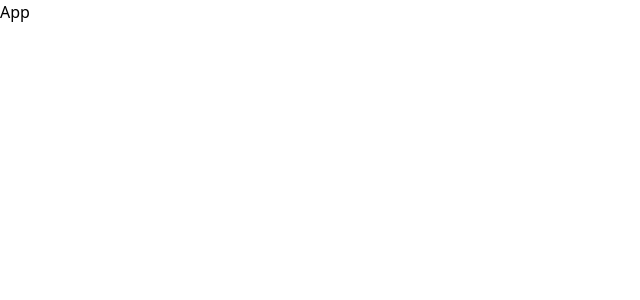
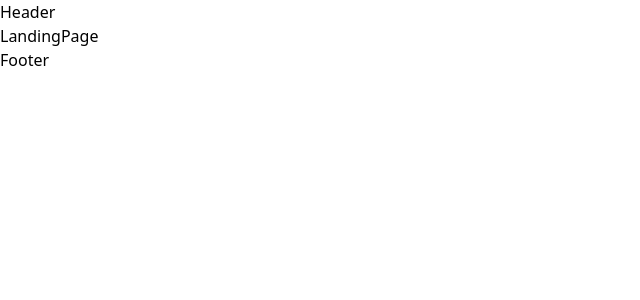
Before and after one commit to sanjiban-dey-2000/HealNow, a React (Vite) app in the folder frontend/: page / in a window 1280 px wide. Shown: the top 300 px of the page, without its empty margins (0-640 px from the left). Built offline with nearby package versions, Linux system fonts and the light colour scheme.

Commit message:
react router setup done for public layout

```diff
--- a/frontend/package.json
+++ b/frontend/package.json
@@ -11,8 +11,11 @@
   },
   "dependencies": {
     "@tailwindcss/vite": "^4.1.11",
+    "axios": "^1.10.0",
     "react": "^19.1.0",
     "react-dom": "^19.1.0",
+    "react-icons": "^5.5.0",
+    "react-router-dom": "^7.7.0",
     "tailwindcss": "^4.1.11"
   },
   "devDependencies": {
--- a/frontend/src/App.jsx
+++ b/frontend/src/App.jsx
@@ -1,8 +1,24 @@
 import React from 'react'
+import {createBrowserRouter, RouterProvider} from "react-router-dom"
+import PublicLayout from './components/layouts/PublicLayout'
+import LandingPage from './pages/LandingPage'
 
 const App = () => {
+  const router=createBrowserRouter([
+    {
+      path:"/",
+      element: <PublicLayout/>,
+      children:[
+        {
+          path:'/',
+          element: <LandingPage/>
+        }
+      ]
+    },
+  ])
+
   return (
-    <div>App</div>
+    <RouterProvider router={router}/>
   )
 }
 
--- /dev/null
+++ b/frontend/src/components/layouts/PublicLayout.jsx
@@ -0,0 +1,18 @@
+import React from 'react'
+import { Outlet } from 'react-router-dom'
+import Header from '../ui/Header'
+import Footer from '../ui/Footer'
+
+const PublicLayout = () => {
+  return (
+    <>
+        <Header/>
+        <div>
+            <Outlet/>
+        </div>
+        <Footer/>
+    </>
+  )
+}
+
+export default PublicLayout
--- /dev/null
+++ b/frontend/src/components/ui/Footer.jsx
@@ -0,0 +1,9 @@
+import React from 'react'
+
+const Footer = () => {
+  return (
+    <div>Footer</div>
+  )
+}
+
+export default Footer
--- /dev/null
+++ b/frontend/src/components/ui/Header.jsx
@@ -0,0 +1,9 @@
+import React from 'react'
+
+const Header = () => {
+  return (
+    <div>Header</div>
+  )
+}
+
+export default Header
--- /dev/null
+++ b/frontend/src/pages/LandingPage.jsx
@@ -0,0 +1,9 @@
+import React from 'react'
+
+const LandingPage = () => {
+  return (
+    <div>LandingPage</div>
+  )
+}
+
+export default LandingPage
```
Also changed, not shown: 1 other file (tests, documents, lock files or other folders).
